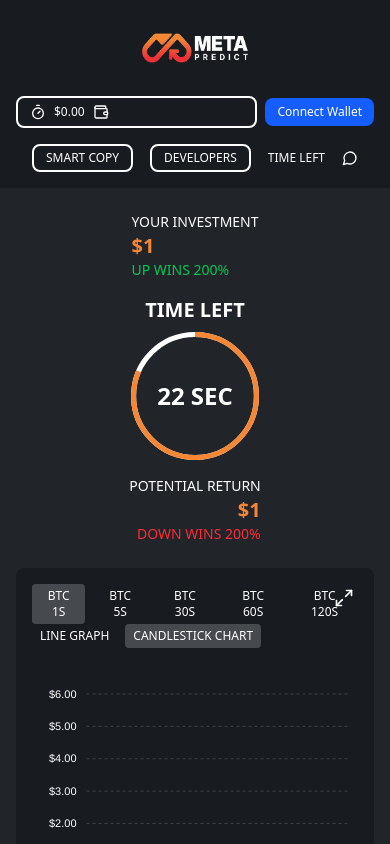
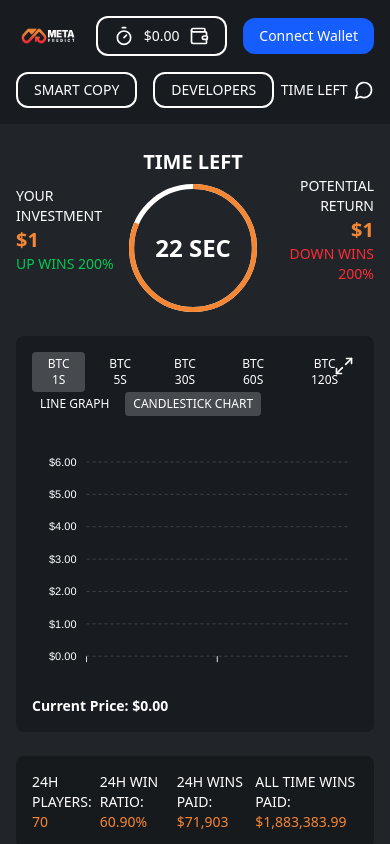
Before and after one commit to kemsguy7/metapredict, a React (Vite) app: page / in a window 390 px wide. Shown: the top 844 px of the page. Built offline with nearby package versions, Linux system fonts and the light colour scheme; no server answers.

Commit message:
updates to mobile header , timer and investment section component

```diff
--- a/src/components/Header/index.tsx
+++ b/src/components/Header/index.tsx
@@ -1,15 +1,17 @@
+
 import { Timer, Wallet, MessageCircle } from 'lucide-react';
 import Logo from '../../assets/images/meta-predict-logo.png'
-
 const Header = () => {
   return (
     <div className="w-full bg-[#181C20] px-4 lg:px-6 py-4">
-      <div className="max-w-[1440px] mx-auto flex flex-col lg:flex-row justify-between items-center">
+      <div className="max-w-[1440px] mx-auto">
+        {/* Desktop Layout */}
+        <div className="hidden lg:flex flex-row justify-between items-center">
           {/* Logo */}
-        <img src={Logo} alt="META PREDICT" className="h-16 mb-4 lg:mb-0" />
+          <img src={Logo} alt="META PREDICT" className="h-16" />
 
           {/* Center Controls - Desktop */}
-        <div className="hidden lg:flex items-center gap-4 absolute left-1/2 transform -translate-x-1/2">
+          <div className="flex items-center gap-4 absolute left-1/2 transform -translate-x-1/2">
             <button className="px-4 py-1.5 border-2 border-white rounded-lg text-white text-sm hover:bg-white/10">
               SMART COPY
             </button>
@@ -24,7 +26,7 @@ const Header = () => {
           </div>
 
           {/* Right Controls - Desktop */}
-        <div className="hidden lg:flex items-center gap-4">
+          <div className="flex items-center gap-4">
             <button className="px-4 py-2 bg-blue-600 rounded-lg text-white hover:bg-blue-700">
               Chat
             </button>
@@ -32,30 +34,44 @@ const Header = () => {
               Connect Wallet
             </button>
           </div>
+        </div>
 
-        {/* Mobile Controls */}
-        <div className="flex lg:hidden items-center gap-2 w-full">
-          <div className="flex items-center gap-2 px-3 py-1.5 border-2 border-white rounded-lg text-white flex-1">
-            <Timer className="w-4 h-4" />
-            <span className="text-xs">$0.00</span>
-            <Wallet className="w-4 h-4" />
+        {/* Mobile Layout */}
+        <div className="lg:hidden">
+          {/* Top Row */}
+          <div className="flex items-center justify-between mb-4">
+            {/* Logo */}
+            <img src={Logo} alt="META PREDICT LOGO" className="h-8" />
+
+            {/* Middle Controls */}
+            <div className="flex-1 mx-4 max-w-xs">
+              <div className="flex items-center justify-between px-4 py-2 border-2 border-white rounded-xl">
+                <Timer className="w-5 h-5 text-white" />
+                <span className="text-white text-sm">$0.00</span>
+                <Wallet className="w-5 h-5 text-white" />
               </div>
-          <button className="px-3 py-1.5 bg-blue-600 rounded-lg text-white text-xs whitespace-nowrap">
+            </div>
+
+            {/* Connect Wallet Button */}
+            <button className="px-4 py-2 bg-blue-600 rounded-xl text-white text-sm">
               Connect Wallet
             </button>
           </div>
-      </div>
 
-      {/* Mobile Sub-Header */}
-      <div className="flex lg:hidden justify-between items-center mt-4 px-4">
-        <button className="px-3 py-1 border-2 border-white rounded-lg text-white text-xs">
+          {/* Bottom Row */}
+          <div className="flex items-center justify-between">
+            <div className="flex gap-4">
+              <button className="px-4 py-1.5 border-2 border-white rounded-xl text-white text-sm">
                 SMART COPY
               </button>
-        <button className="px-3 py-1 border-2 border-white rounded-lg text-white text-xs">
+              <button className="px-4 py-1.5 border-2 border-white rounded-xl text-white text-sm">
                 DEVELOPERS
               </button>
-        <span className="text-white text-xs">TIME LEFT</span>
-        <MessageCircle className="w-4 h-4 text-white" />
+            </div>
+            <span className="text-white text-sm">TIME LEFT</span>
+            <MessageCircle className="w-5 h-5 text-white" />
+          </div>
+        </div>
       </div>
     </div>
   );
--- a/src/components/Home/FullView.tsx
+++ b/src/components/Home/FullView.tsx
@@ -1,5 +1,5 @@
-import  Timer  from './Timer';
 import PriceChart from './PriceChart';
+import InvestmentStats from './InvestmenStats';
 
 const FullView = () => {
   return (
@@ -8,19 +8,7 @@ const FullView = () => {
       <main className="bg-[#212529] min-h-[calc(100vh-80px)] px-4 py-6">
         <div className="w-full  mx-auto">
           {/* Investment Stats */}
-          <div className="flex flex-col md:flex-row justify-between items-center mb-8">
-            <div>
-              <p className="text-white mb-1">YOUR INVESTMENT</p>
-              <p className="text-[#F58634] text-2xl font-bold">$1</p>
-              <p className="text-green-500">UP WINS 200%</p>
-            </div>
-            <Timer />
-            <div className="text-right">
-              <p className="text-white mb-1">POTENTIAL RETURN</p>
-              <p className="text-[#F58634] text-2xl font-bold">$1</p>
-              <p className="text-red-500">DOWN WINS 200%</p>
-            </div>
-          </div>
+         <InvestmentStats />
 
           {/* Chart */}
           <PriceChart isFullView={true}  />
--- /dev/null
+++ b/src/components/Home/InvestmenStats.tsx
@@ -0,0 +1,21 @@
+import Timer from './Timer';
+
+const InvestmentStats = () => {
+    return (
+      <div className="flex justify-between items-center md:gap-0">
+        <div>
+          <p className="text-white text-sm md:text-base">YOUR INVESTMENT</p>
+          <p className="text-[#F58634] text-xl md:text-2xl font-bold">$1</p>
+          <p className="text-green-500 text-sm md:text-base">UP WINS 200%</p>
+        </div>
+        <Timer />
+        <div className="text-right">
+          <p className="text-white text-sm md:text-base">POTENTIAL RETURN</p>
+          <p className="text-[#F58634] text-xl md:text-2xl font-bold">$1</p>
+          <p className="text-red-500 text-sm md:text-base">DOWN WINS 200%</p>
+        </div>
+      </div>
+    );
+  };
+
+  export default InvestmentStats;
--- a/src/components/Home/index.tsx
+++ b/src/components/Home/index.tsx
@@ -2,7 +2,8 @@ import { useState } from 'react';
 import {  useLocation } from 'react-router-dom';
 import Header from '../../components/Header';
 import Pool from './Pool';
-import Timer from './Timer';
+import InvestmentStats from './InvestmenStats';
+
 import PriceChart from './PriceChart';
 import { cn } from '../../lib/utils';
 import FullView from './FullView';
@@ -31,28 +32,11 @@ const AmountSelector = () => {
   );
 };
 
-const InvestmentStats = () => {
-  return (
-    <div className="flex flex-col md:flex-row justify-between items-center gap-4 md:gap-0">
-      <div>
-        <p className="text-white text-sm md:text-base">YOUR INVESTMENT</p>
-        <p className="text-[#F58634] text-xl md:text-2xl font-bold">$1</p>
-        <p className="text-green-500 text-sm md:text-base">UP WINS 200%</p>
-      </div>
-      <Timer />
-      <div className="text-right">
-        <p className="text-white text-sm md:text-base">POTENTIAL RETURN</p>
-        <p className="text-[#F58634] text-xl md:text-2xl font-bold">$1</p>
-        <p className="text-red-500 text-sm md:text-base">DOWN WINS 200%</p>
-      </div>
-    </div>
-  );
-};
 
 const GameStats = () => {
   return (
     <div className="bg-black/30 rounded-lg p-4">
-      <div className="flex flex-col md:flex-row justify-between text-white text-sm gap-2 md:gap-0">
+      <div className="flex justify-between text-white text-sm gap-2 md:gap-0">
         <span>24H PLAYERS: <span className="text-[#F58634]">70</span></span>
         <span>24H WIN RATIO: <span className="text-[#F58634]">60.90%</span></span>
         <span>24H WINS PAID: <span className="text-[#F58634]">$71,903</span></span>
```
Lines whose indentation alone changed are shown as unchanged.
